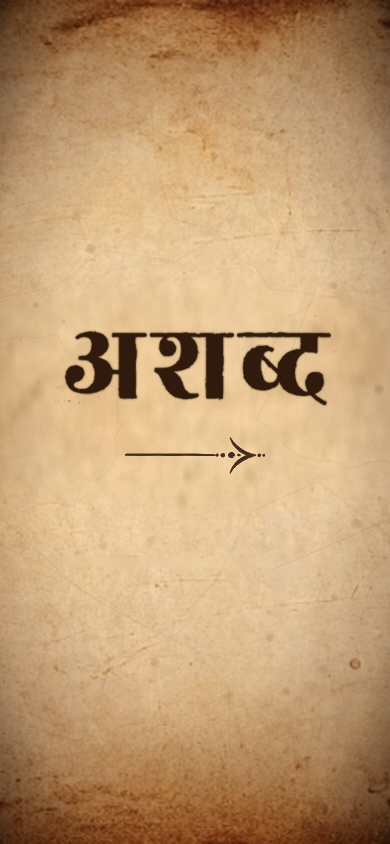
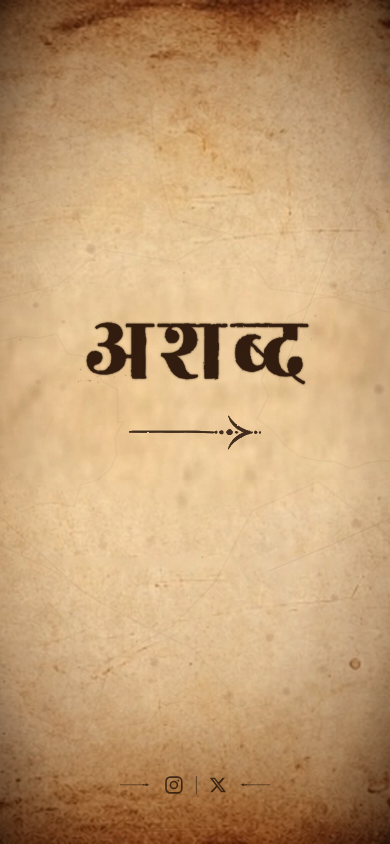
Before and after one commit to shashwatdubeyciv25-ai/my-poetry, a website: page public/index.html in a window 390 px wide. Drawn offline with Linux system fonts and the light colour scheme; a web font is replaced by a local one.

Commit message:
Redesign homepage to match uploaded vintage parchment reference with refined title, interactive arrow, and bottom social links

```diff
--- a/public/index.html
+++ b/public/index.html
@@ -67,6 +67,43 @@
         </svg>
       </a>
     </div>
+
+    <!-- Subtle Antique Social Links (Instagram & X) with Ornamental Flourishes -->
+    <nav class="manuscript-social" aria-label="Social media links">
+      <div class="social-flourish social-flourish-left" aria-hidden="true">
+        <svg viewBox="0 0 54 10" width="54" height="10" fill="currentColor">
+          <line x1="0" y1="5" x2="52" y2="5" stroke="currentColor" stroke-width="1.2" stroke-linecap="round" />
+          <circle cx="43" cy="5" r="1.5" />
+          <circle cx="48" cy="5" r="2.4" />
+        </svg>
+      </div>
+
+      <div class="social-icons-group">
+        <a href="https://www.instagram.com/ashabd0/" target="_blank" rel="noopener noreferrer" class="social-link" aria-label="Ashabd on Instagram (@ashabd0)" title="Instagram: @ashabd0">
+          <svg class="social-svg" viewBox="0 0 24 24" width="20" height="20" fill="none" stroke="currentColor" stroke-width="1.9" stroke-linecap="round" stroke-linejoin="round" aria-hidden="true">
+            <rect x="2.5" y="2.5" width="19" height="19" rx="5.2" ry="5.2"></rect>
+            <circle cx="12" cy="12" r="4.2"></circle>
+            <circle cx="17.4" cy="6.6" r="1.1" fill="currentColor" stroke="none"></circle>
+          </svg>
+        </a>
+
+        <span class="social-divider" aria-hidden="true"></span>
+
+        <a href="https://x.com/ashabd0" target="_blank" rel="noopener noreferrer" class="social-link" aria-label="Ashabd on X (@ashabd0)" title="X: @ashabd0">
+          <svg class="social-svg" viewBox="0 0 24 24" width="18" height="18" fill="currentColor" aria-hidden="true">
+            <path d="M18.244 2.25h3.308l-7.227 8.26 8.502 11.24H16.17l-5.214-6.817L4.99 21.75H1.68l7.73-8.835L1.254 2.25H8.08l4.713 6.231zm-1.161 17.52h1.833L7.084 4.126H5.117z"/>
+          </svg>
+        </a>
+      </div>
+
+      <div class="social-flourish social-flourish-right" aria-hidden="true">
+        <svg viewBox="0 0 54 10" width="54" height="10" fill="currentColor">
+          <circle cx="6" cy="5" r="2.4" />
+          <circle cx="11" cy="5" r="1.5" />
+          <line x1="2" y1="5" x2="54" y2="5" stroke="currentColor" stroke-width="1.2" stroke-linecap="round" />
+        </svg>
+      </div>
+    </nav>
   </main>
 
   <!-- SVG Filter for Antique Ink Bleed on Fibrous Parchment -->
--- a/public/style.css
+++ b/public/style.css
@@ -107,9 +107,9 @@ html, body {
   position: relative;
   width: 100%;
   max-width: 100%;
-  gap: clamp(1rem, 3.8vh, 2.4rem);
-  /* Optical alignment with reference image center */
-  transform: translateY(-0.8vh);
+  gap: clamp(0.9rem, 3vh, 2rem);
+  /* Placed slightly above vertical midpoint, perfectly matching reference composition */
+  transform: translateY(-3.8vh);
 }
 
 .word-wrapper {
@@ -143,14 +143,15 @@ html, body {
 
 /* ---------------- The Sacred Word: "अशब्द" ---------------- */
 .sacred-word-img {
-  width: clamp(260px, 32vw, 540px);
-  max-width: 86vw;
+  /* Slightly refined & smaller than oversized version, exactly matching reference image */
+  width: clamp(210px, 25.5vw, 420px);
+  max-width: 82vw;
   height: auto;
   aspect-ratio: 1428 / 380;
   display: block;
   margin: 0 auto;
   mix-blend-mode: multiply;
-  opacity: 0.96;
+  opacity: 0.95;
   filter: drop-shadow(0 0 1px rgba(36, 22, 12, 0.45));
   pointer-events: none;
   user-select: none;
@@ -169,8 +170,8 @@ html, body {
   text-decoration: none;
   cursor: pointer;
 
-  /* Matches authentic iron ink color */
-  color: #2a160b;
+  /* Matches authentic aged dark-brown ink color */
+  color: #2b180d;
   opacity: 0.88;
   mix-blend-mode: multiply;
 
@@ -181,8 +182,8 @@ html, body {
 }
 
 .explore-arrow-link .arrow-svg {
-  /* Exactly 50% of the word "अशब्द" width (word is clamp(280px, 34vw, 560px)) */
-  width: clamp(140px, 17vw, 280px);
+  /* Exactly ~58% of the word width, perfectly matching reference proportions */
+  width: clamp(125px, 15vw, 240px);
   height: auto;
   aspect-ratio: 170 / 44;
   fill: currentColor;
@@ -214,6 +215,86 @@ html, body {
   border-radius: 4px;
 }
 
+/* ---------------- Layer 5: Bottom Centerpiece Social Links (Instagram & X) ---------------- */
+.manuscript-social {
+  position: absolute;
+  bottom: clamp(1.8rem, 7.2vh, 3.8rem);
+  left: 50%;
+  transform: translateX(-50%);
+  display: flex;
+  align-items: center;
+  justify-content: center;
+  gap: clamp(0.5rem, 1.2vw, 1rem);
+  z-index: 12;
+  color: #2b180d;
+  mix-blend-mode: multiply;
+  user-select: none;
+}
+
+.social-flourish {
+  display: flex;
+  align-items: center;
+  color: #2b180d;
+  opacity: 0.82;
+}
+
+.social-flourish svg {
+  width: clamp(34px, 4.2vw, 54px);
+  height: auto;
+  display: block;
+}
+
+.social-icons-group {
+  display: flex;
+  align-items: center;
+  justify-content: center;
+}
+
+.social-link {
+  display: inline-flex;
+  align-items: center;
+  justify-content: center;
+  padding: 0.45rem 0.6rem;
+  color: #2b180d;
+  opacity: 0.85;
+  text-decoration: none;
+  transition: opacity 0.3s ease, transform 0.25s ease, color 0.3s ease;
+  -webkit-tap-highlight-color: transparent;
+}
+
+.social-link .social-svg {
+  display: block;
+  transition: transform 0.25s cubic-bezier(0.2, 1, 0.3, 1);
+}
+
+.social-link:hover {
+  opacity: 1;
+  color: #120601;
+}
+
+.social-link:hover .social-svg {
+  transform: translateY(-2px) scale(1.1);
+}
+
+.social-link:active .social-svg {
+  transform: scale(0.94);
+}
+
+.social-link:focus-visible {
+  outline: 1px dashed rgba(68, 34, 15, 0.5);
+  outline-offset: 4px;
+  border-radius: 4px;
+}
+
+.social-divider {
+  display: inline-block;
+  width: 1px;
+  height: 18px;
+  background-color: currentColor;
+  opacity: 0.55;
+  margin: 0 clamp(0.25rem, 0.5vw, 0.55rem);
+}
+
 /* ---------------- Hidden SVG Filter Definition ---------------- */
 .svg-filters {
   position: absolute;
@@ -230,30 +311,52 @@ html, body {
   }
 
   .centerpiece-group {
-    gap: 1.15rem;
-    transform: translateY(-1.5vh);
+    gap: 1.1rem;
+    transform: translateY(-3.5vh);
   }
 
   .sacred-word-img {
-    width: clamp(200px, 72vw, 290px);
-    max-width: 82vw;
+    width: clamp(190px, 60vw, 255px);
+    max-width: 80vw;
   }
 
   .explore-arrow-link {
-    padding: 0.9rem 1.8rem; /* Larger tap target on mobile */
+    padding: 0.85rem 1.6rem; /* Comfortable touch area on mobile */
   }
 
   .explore-arrow-link .arrow-svg {
-    width: clamp(105px, 36vw, 150px);
+    width: clamp(105px, 34vw, 145px);
+  }
+
+  .manuscript-social {
+    bottom: clamp(1.4rem, 5.2vh, 2.5rem);
+    gap: 0.35rem;
+  }
+
+  .social-flourish svg {
+    width: 30px;
+  }
+
+  .social-link {
+    padding: 0.55rem 0.5rem; /* Large touch target for fingers */
   }
 }
 
 @media (min-width: 1800px) {
   .sacred-word-img {
-    width: 620px;
+    width: 480px;
   }
 
   .explore-arrow-link .arrow-svg {
-    width: 310px;
+    width: 270px;
+  }
+
+  .social-flourish svg {
+    width: 60px;
+  }
+
+  .social-link .social-svg {
+    width: 22px;
+    height: 22px;
   }
 }
```
